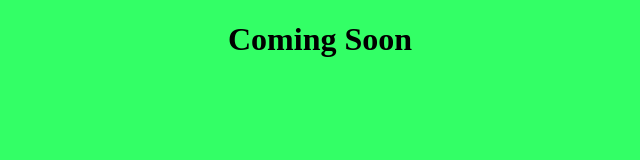
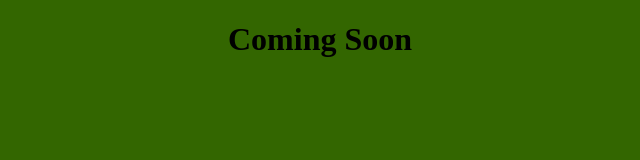
Before and after one commit to didiercf/didiercf.github.io, a plain HTML site: page index.html in a window 1280 px wide. Shown: the whole page, without its empty margins (320-960 px from the left). Drawn offline with Linux system fonts and the light colour scheme.

Commit message:
Update cover.css

```diff
--- a/cover.css
+++ b/cover.css
@@ -1,5 +1,5 @@
 body {
-  background-color: #33FF66;
+  background-color: #336600;
 }
 h1 {
   text-align: center;
```
